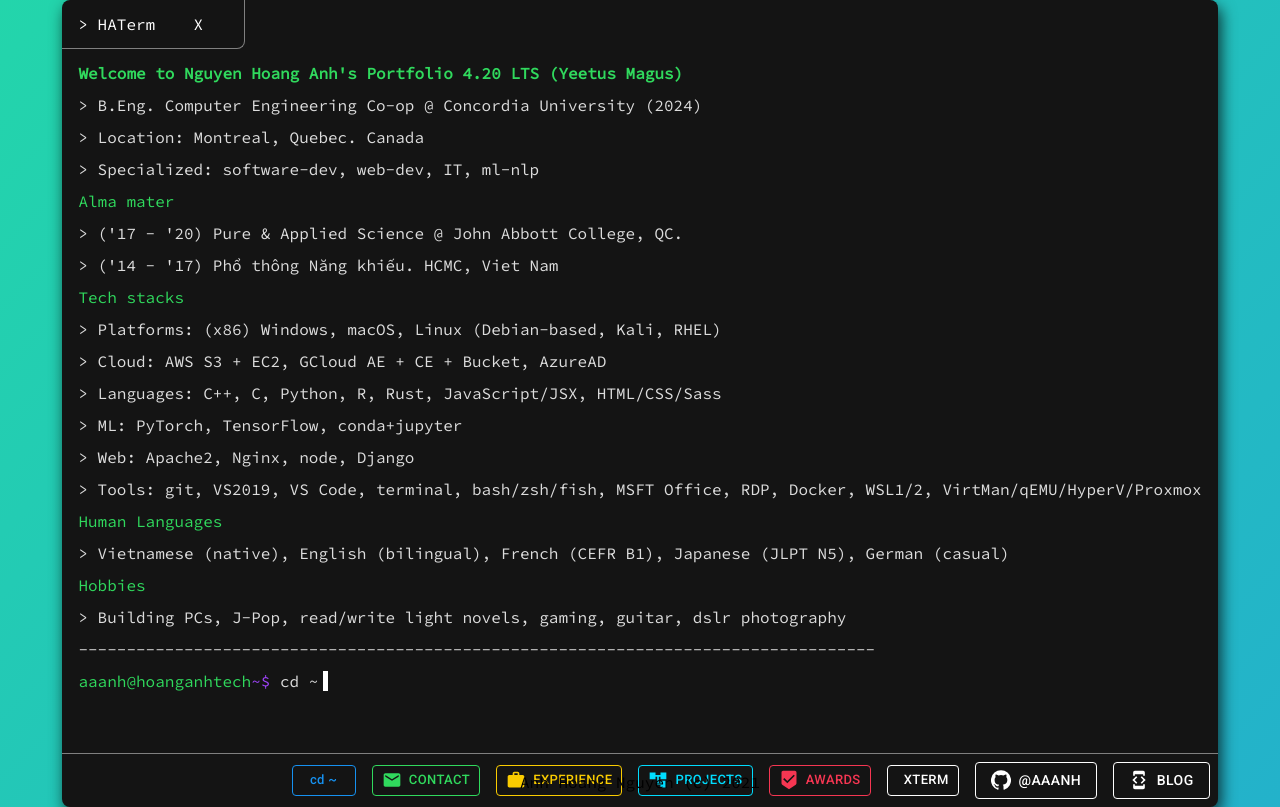
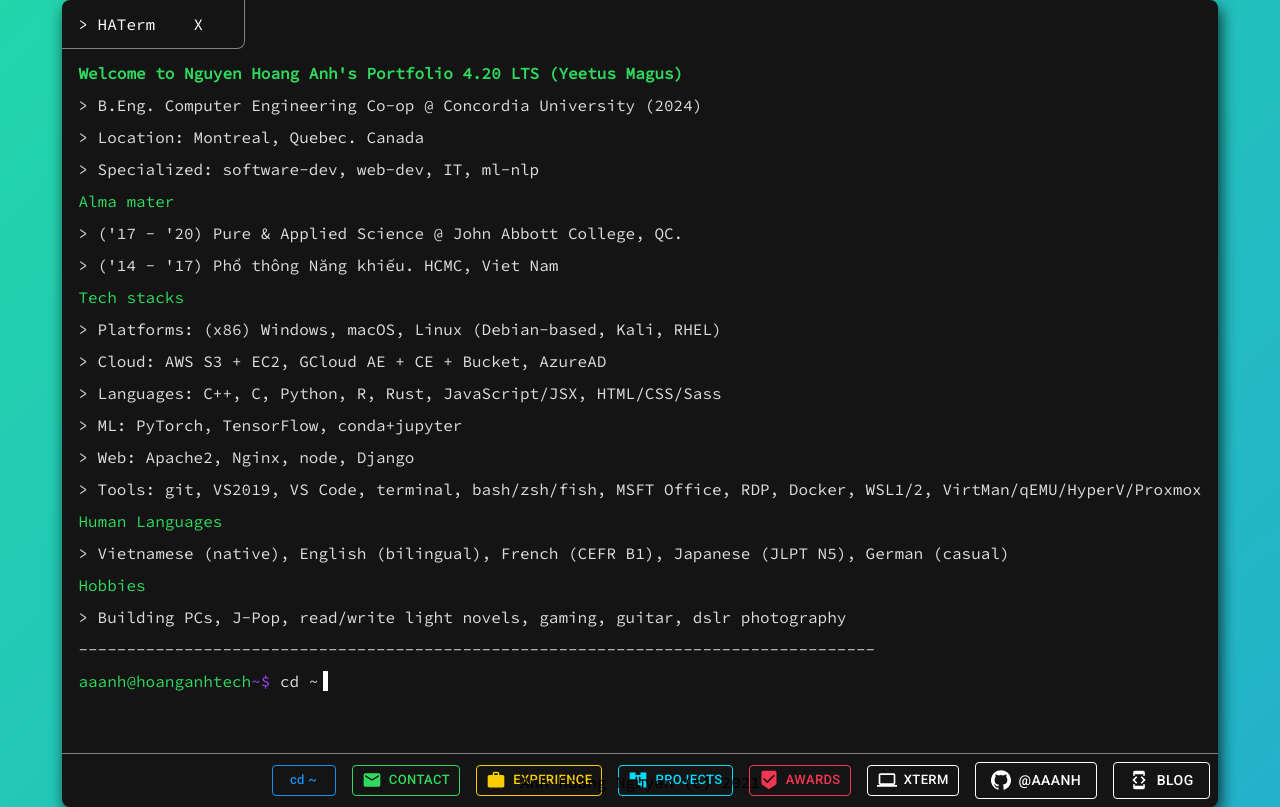
Before and after one commit to zasshuwu/nogamioka, a Next.js app: page / in a window 1280 px wide. Built offline with nearby package versions, Linux system fonts and the light colour scheme.

Commit message:
added icon for xterm button

```diff
--- a/components/navbar.js
+++ b/components/navbar.js
@@ -20,6 +20,7 @@ import BeenhereIcon from "@material-ui/icons/Beenhere";
 import DeveloperModeIcon from "@material-ui/icons/DeveloperMode";
 import VpnLock from "@material-ui/icons/VpnLock";
 import DesktopWindowsIcon from '@material-ui/icons/DesktopWindows';
+import LaptopIcon from '@material-ui/icons/Laptop';
 
 // modals
 import Contact from "./contact";
@@ -274,6 +275,7 @@ export default function NavBar({ setCommand, setContent }) {
 					variant="outlined"
 					className={classes.customButtonXterm}
 				>
+					<LaptopIcon fontSize="small"></LaptopIcon>
 					<span className={classes.BtnText}>&nbsp; xterm</span>
 				</Button>
 
```
